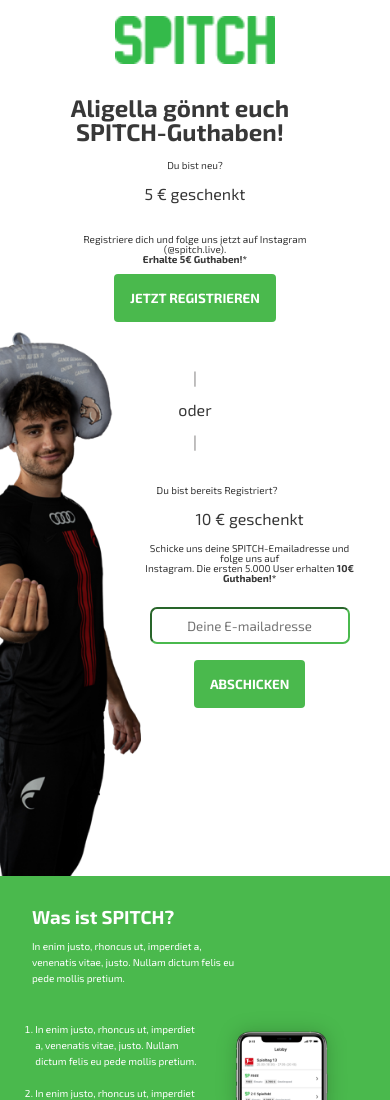
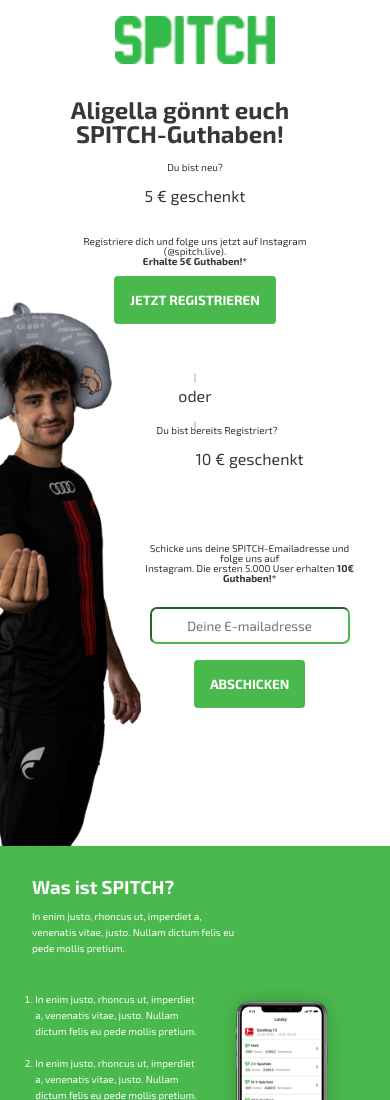
Before and after one commit to kwamediw/aligellaspitch, a plain HTML site: page index.html in a window 390 px wide. Shown: the top 1100 px of the page. Drawn offline with Linux system fonts and the light colour scheme.

Commit message:
correct-layout

```diff
--- a/index.html
+++ b/index.html
@@ -15,13 +15,14 @@
 	<body>
 		<div class="header-section">
 			<header class="header">
-				<img
-					src="images/logo-mobile.png"
-					alt="spitch-logo"
-					class="logo-mobile"
-					width="160"
-					height="50"
-				/>
+				<a href="https://www.spitch.live/de"
+					><img
+						src="images/logo-mobile.png"
+						alt="spitch-logo"
+						class="logo-mobile"
+						width="160"
+						height="50"
+				/></a>
 			</header>
 			<div class="container">
 				<img src="images/hero-desktop.png" class="hero-image-desktop" />
--- a/style.css
+++ b/style.css
@@ -76,10 +76,6 @@ button:hover {
 	color: rgb(130, 128, 128);
 }
 
-.hero-divider {
-	padding-top: -100px;
-}
-
 .main {
 	background-color: var(--color-green);
 	color: var(--bg-color);
@@ -144,6 +140,9 @@ button:hover {
 		display: flex;
 		padding-right: 65px;
 	}
+	.hero-call {
+		padding-top: 60px;
+	}
 	.image {
 		order: 1;
 	}
@@ -159,6 +158,8 @@ button:hover {
 		display: block;
 		flex-direction: column;
 		padding-top: -90px;
+		font-size: 10px;
+		height: 1rem;
 	}
 	.submit-btn {
 		margin-top: 0.5rem;
```
